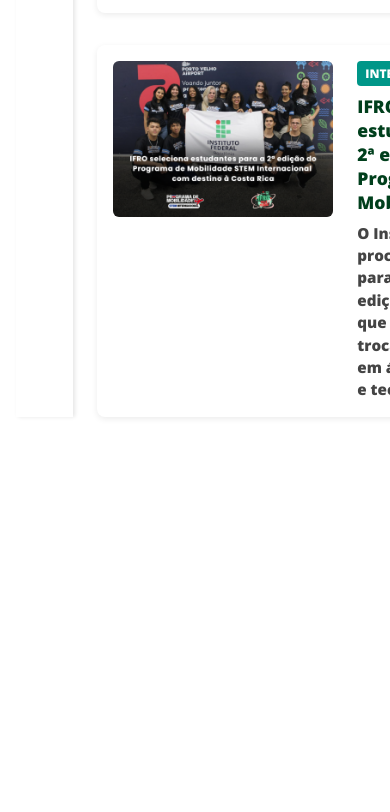
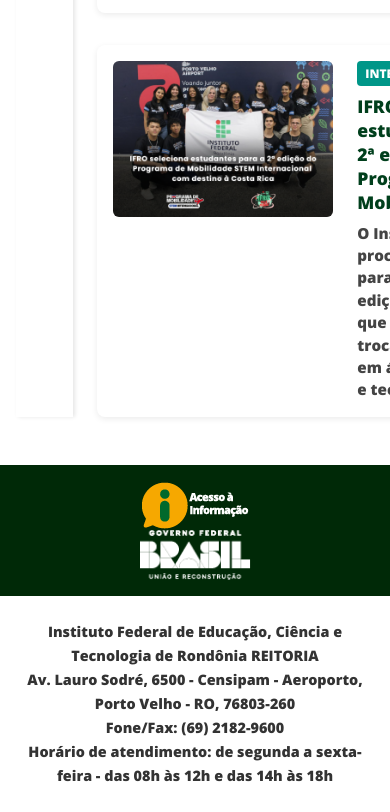
Before and after one commit to MatheusLBatista/ifro-website, a website built with Vite: page index.html in a window 390 px wide. Shown: the part 1398-2210 px from the top of the page. Before the commit the page ends 1831 px from the top, so only its background shows below. Built offline with nearby package versions, Linux system fonts and the light colour scheme.

Commit message:
adjusting the address in the footer

```diff
--- a/index.html
+++ b/index.html
@@ -134,5 +134,31 @@
       </main>
     </div>
 
+    <footer class="footer-container">
+
+      <div class="background">
+        <div class="footer-logos">
+          <div class="logo-info">
+            <div class="logo">
+              <a href="#"><img src="public/img/acesso-a-informacao2.png" alt="Logo de acesso à informação." /></a>
+            </div>
+            <div class="logo">
+              <a href="#"><img src="public/img/governofederal2023.png" alt="Logo do governo federal do Brasil." /></a>
+            </div>
+          </div>
+        </div>
+
+        <div class="address">
+          <div class="about-info">
+            <p>Instituto Federal de Educação, Ciência e Tecnologia de Rondônia REITORIA</p>
+            <p>Av. Lauro Sodré, 6500 - Censipam - Aeroporto, Porto Velho - RO, 76803-260</p>
+            <p>Fone/Fax: (69) 2182-9600</p>
+            <p>Horário de atendimento: de segunda a sexta-feira - das 08h às 12h e das 14h às 18h</p>
+          </div>
+        </div>
+      </div>
+
+    </footer>
+
   </body>
 </html>
--- a/src/style.css
+++ b/src/style.css
@@ -283,3 +283,135 @@
   color: #444;
   line-height: 1.4rem;
 }
+
+:root {
+  --footer-shortcuts: #01410F;
+  --heading-color: #61B06F;
+  --link-color: #FFFFFF;
+  --text-color: #333333;
+  --logo-background: #002907;
+}
+
+.footer-container {
+  background-color: var(--footer-shortcuts);
+  color: var(--link-color);
+  font-family: 'Open Sans', Arial, sans-serif;
+  width: 100%;
+  margin-top: 48px;
+}
+
+.link-group {
+  flex: 1 1 200px;
+}
+
+.link-content {
+  border-left: 1px dotted var(--link-color);
+  padding-left: 12px;
+}
+
+.link-content:first-child {
+  border-left: none;
+  padding-left: 0;
+}
+
+.heading {
+  color: var(--heading-color);
+  margin-bottom: 12px;
+  font-weight: 600;
+  font-size: 1.25rem;
+}
+
+.links ul {
+  list-style: none;
+  padding: 0;
+  margin: 0;
+}
+
+.links ul li {
+  margin-bottom: 8px;
+}
+
+.links ul li a {
+  text-decoration: none;
+  color: var(--link-color);
+  font-size: 0.9rem;
+  transition: color 0.2s ease;
+  display: inline-block;
+}
+
+.links ul li a:hover {
+  color: var(--heading-color);
+}
+
+.footer-logos {
+  background-color: var(--logo-background);
+  padding: 24px 0;
+  margin-top: 24px;
+}
+
+.logo-info {
+  max-width: 1200px;
+  margin: 0 auto;
+  display: flex;
+  justify-content: space-between;
+  padding: 0 16px;
+}
+
+.logo-info .logo img {
+  max-height: 50px;
+  width: auto;
+  display: block;
+}
+
+.background {
+  background-color: var(--link-color);
+}
+
+.address {
+  max-width: 1200px;
+  margin: 0 auto;
+  color: var(--text-color);
+  padding: 8px 40px;
+  font-size: 0.9rem;
+}
+
+.about-info {
+  text-align: center;
+  max-width: 600px;
+  margin: 0 auto;
+  line-height: 1.5rem;
+  color: var(--text-color);
+}
+
+/* Responsividade Rodapé*/
+@media (max-width: 768px) {
+  .footer-shortcuts {
+    flex-direction: column;
+    gap: 24px;
+    padding: 16px 24px;
+  }
+
+  .link-content {
+    border-left: none;
+    padding-left: 0;
+  }
+
+  .footer-logos {
+    padding: 16px 0;
+  }
+
+  .address {
+    padding: 24px 16px;
+  }
+}
+
+@media (max-width: 480px) {
+  .footer-shortcuts {
+    gap: 16px;
+  }
+
+  .logo-info {
+    flex-direction: column;
+    align-items: center;
+  }
+}
```
Also changed, not shown: public/img/acesso-a-informacao2.png (added), public/img/governofederal2023.png (added).
